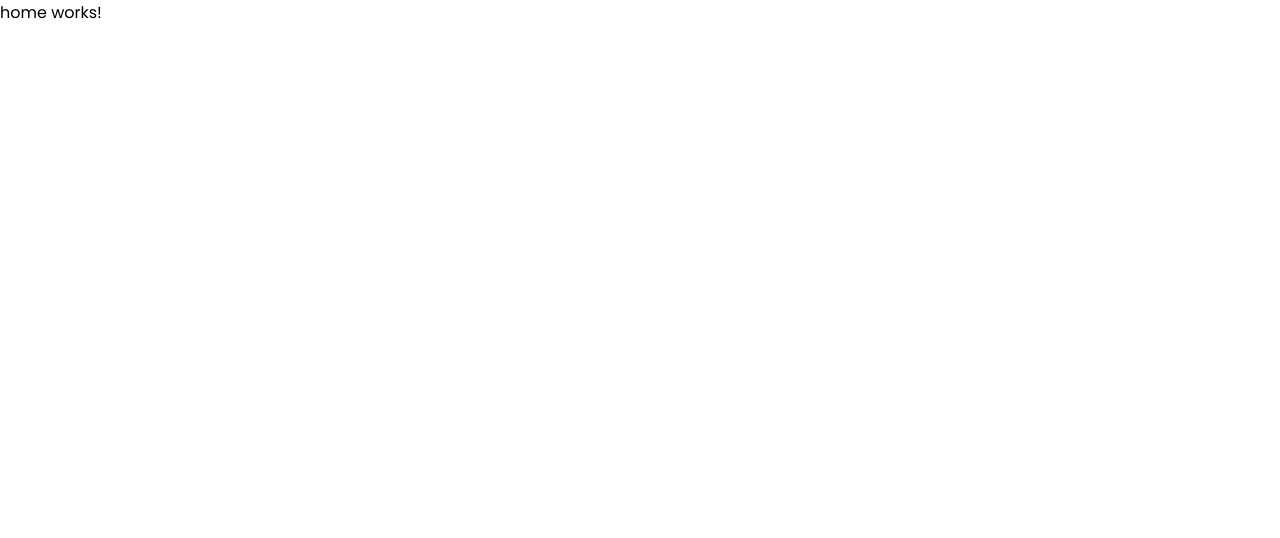
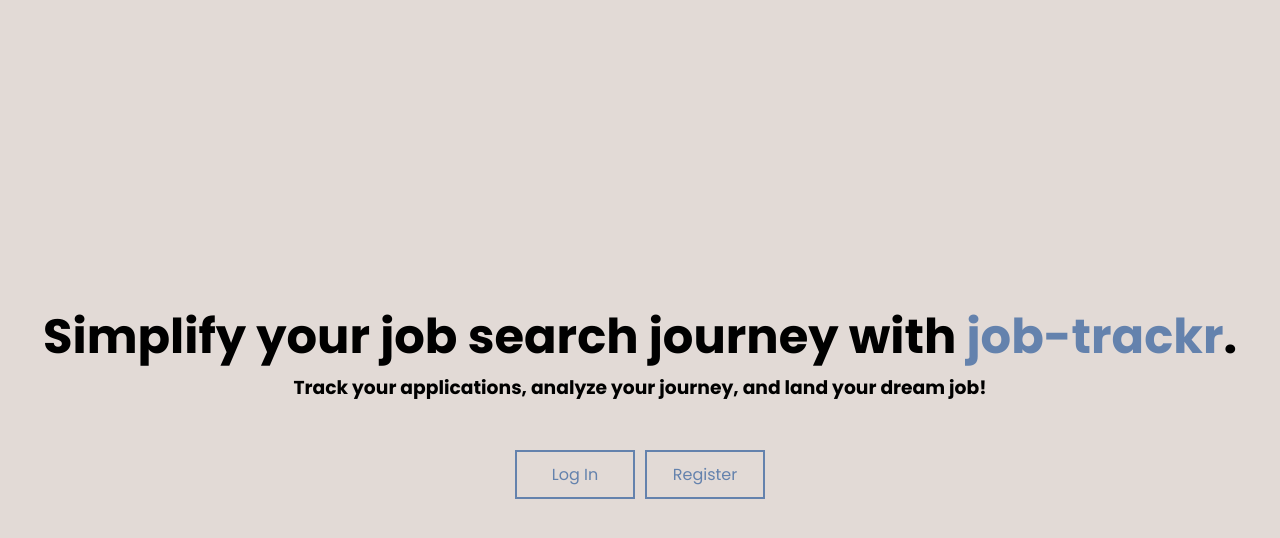
Before and after one commit to l00tus/job-trackr, an Angular app in the folder frontend/: page /home in a window 1280 px wide. Shown: the top 538 px of the page. Built offline with nearby package versions, Linux system fonts and the light colour scheme; no server answers.

Commit message:
add homepage for non-logged in users

```diff
--- a/frontend/src/app/home/home.component.html
+++ b/frontend/src/app/home/home.component.html
@@ -1 +1,14 @@
-<p>home works!</p>
+<div *ngIf="isLoggedIn">
+
+</div>
+
+<div *ngIf="!isLoggedIn">
+    <div class="content">
+        <h1>Simplify your job search journey with <span>job-trackr</span>.</h1>
+        <h3>Track your applications, analyze your journey, and land your dream job!</h3>
+        <div class="button-group">
+            <button [routerLink]="['/login']">Log In</button>
+            <button [routerLink]="['/register']">Register</button>
+        </div>
+    </div>
+</div>
--- a/frontend/src/app/home/home.component.scss
+++ b/frontend/src/app/home/home.component.scss
@@ -0,0 +1,49 @@
+$bg-color: #e2dad6;
+$primary-color: #f5eded;
+$primary-text: #6482ad;
+
+.content {
+    background-color: $bg-color;
+    height: 100vh;
+    width: 100vw;
+    display: flex;
+    flex-direction: column;
+    align-items: center;
+    justify-content: center;
+}
+
+.content h1 {
+    font-size: 48px;
+}
+
+.content span {
+    color: $primary-text;
+}
+
+.content h3 {
+    padding-bottom: 48px;
+}
+
+.button-group {
+    display: flex;
+    gap: 10px;
+    justify-content: center;
+    align-items: center;
+}
+
+.button-group button {
+    width: 120px;
+    background-color: $bg-color;
+    color: $primary-text;
+    border: 2px solid $primary-text;
+    padding: 10px 20px;
+    font-size: 16px;
+    cursor: pointer;
+    transition: background-color 0.3s, color 0.3s;
+    text-align: center;
+}
+
+.button-group button:hover {
+    background-color: $primary-text;
+    color: $primary-color;
+}
--- a/frontend/src/app/home/home.component.ts
+++ b/frontend/src/app/home/home.component.ts
@@ -1,12 +1,29 @@
 import { Component } from '@angular/core';
+import { AuthService } from '../services/auth.service';
+import { CommonModule } from '@angular/common';
+import { RouterModule } from '@angular/router';
 
 @Component({
   selector: 'app-home',
   standalone: true,
-  imports: [],
+  imports: [CommonModule, RouterModule],
   templateUrl: './home.component.html',
   styleUrl: './home.component.scss'
 })
 export class HomeComponent {
+  isLoggedIn: boolean = false;
 
+  constructor(private authService: AuthService) {}
+
+  ngOnInit(): void {
+    this.authService.isLoggedIn().subscribe(
+      response => {
+      if(response.authenticated) {
+        this.isLoggedIn = true;
+      } else {
+        this.isLoggedIn = false;
+      }
+    },
+  );
+  }
 }
--- a/frontend/src/app/login/login.component.scss
+++ b/frontend/src/app/login/login.component.scss
@@ -1,5 +1,5 @@
 $bg-color: #e2dad6;
-$card-color: #f5eded;
+$primary-color: #f5eded;
 $primary-text: #6482ad;
 
 input:-webkit-autofill,
@@ -25,7 +25,7 @@ select:-webkit-autofill:focus {
 
 .login-card {
   width: 25%;
-  background-color: $card-color;
+  background-color: $primary-color;
   box-shadow: rgba(100, 100, 111, 0.2) 0px 7px 29px 0px;
   padding: 18px 32px;
   display: flex;
@@ -70,7 +70,7 @@ input:focus {
 
 button {
   background-color: $primary-text;
-  color: $card-color;
+  color: $primary-color;
   font-size: 15px;
   height: 40px;
   margin-top: 40px;
```
